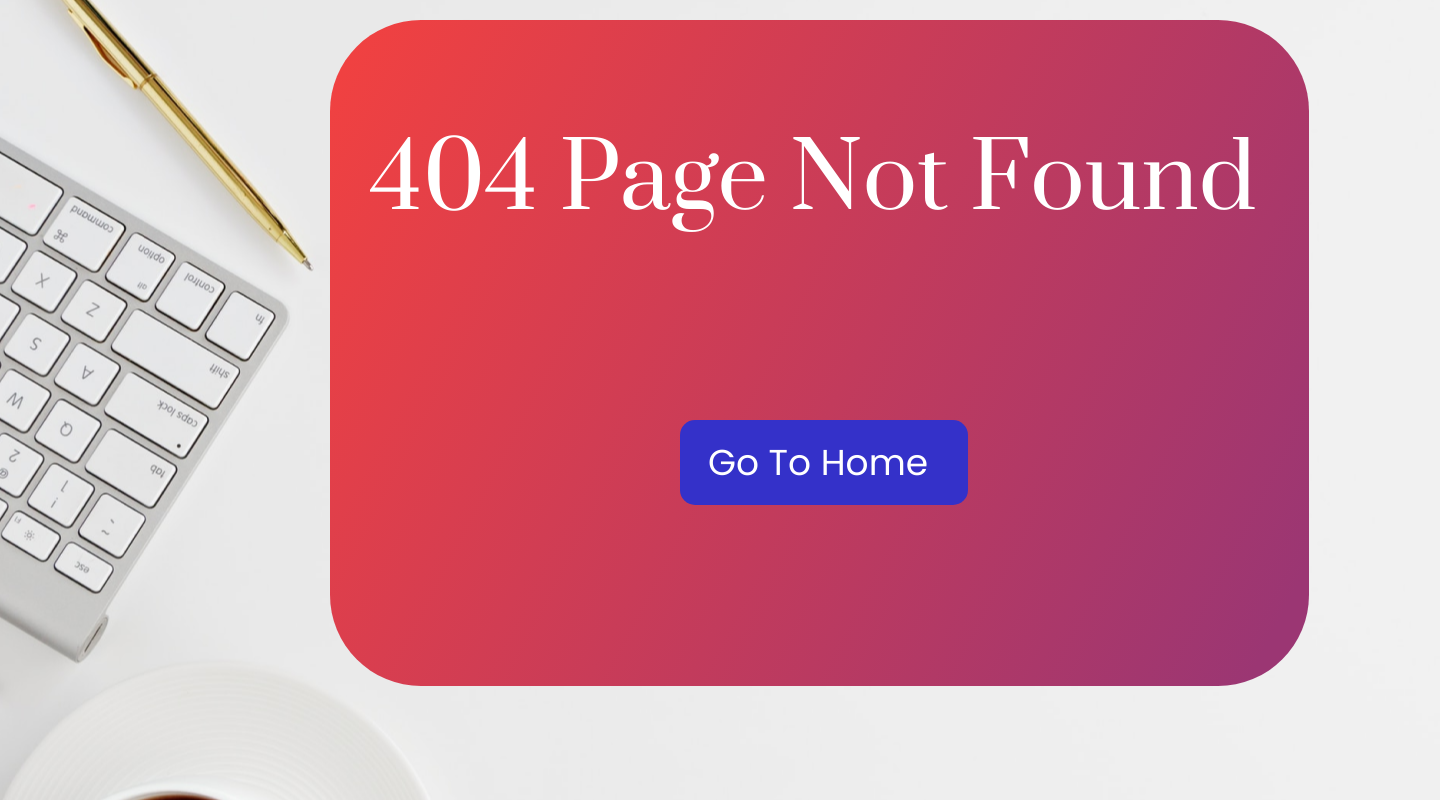
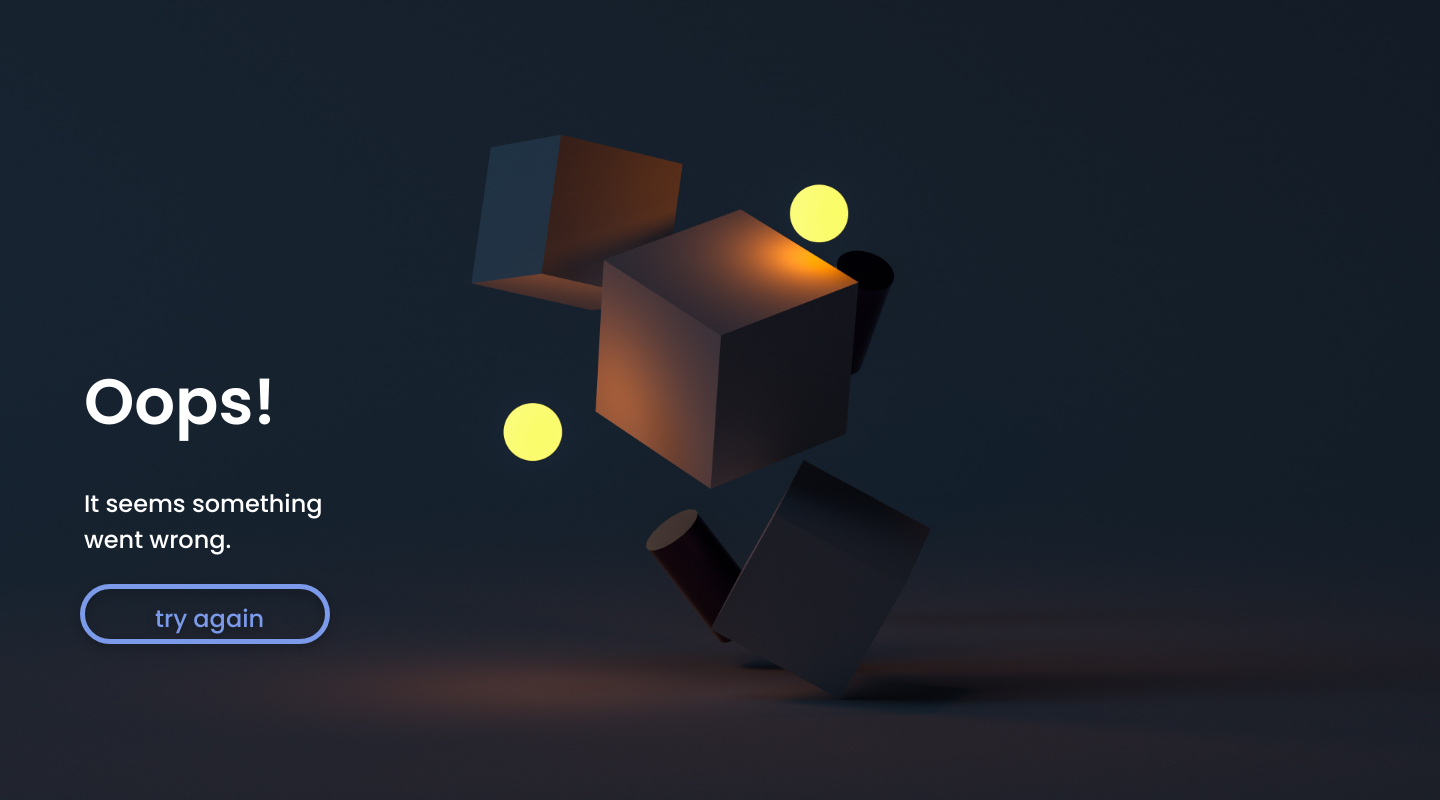
Before and after one commit to Unnusu/expenditure, a Django app: template home_app/templates/404.html in a window 1440 px wide. Run offline with Django 4.2, Linux system fonts and the light colour scheme; the template is opened without the code that fills it, so the values that code supplies are empty.

Commit message:
final changes hopefully

```diff
--- a/home_app/templates/404.html
+++ b/home_app/templates/404.html
@@ -9,9 +9,10 @@
     <!-- Bootstrap CSS -->
     <link rel="stylesheet" href="https://cdn.jsdelivr.net/npm/bootstrap@4.6.1/dist/css/bootstrap.min.css" integrity="sha384-zCbKRCUGaJDkqS1kPbPd7TveP5iyJE0EjAuZQTgFLD2ylzuqKfdKlfG/eSrtxUkn" crossorigin="anonymous">
     <link rel="stylesheet" type="text/css" href="{% static '/css/404.css' %}">
+    <link rel="stylesheet" type="text/css" href="{% static '/css/404s.css' %}">
     <title>404</title>
   </head>
-  <body background="{% static '/images/back.png' %}">
+  <body background="{% static '/images/welp.jpg' %}">
       <!-- Optional JavaScript; choose one of the two! -->
 
         <!-- Option 1: jQuery and Bootstrap Bundle (includes Popper) -->
@@ -25,9 +26,13 @@
         <script src="https://cdn.jsdelivr.net/npm/bootstrap@4.6.1/dist/js/bootstrap.min.js" integrity="sha384-VHvPCCyXqtD5DqJeNxl2dtTyhF78xXNXdkwX1CZeRusQfRKp+tA7hAShOK/B/fQ2" crossorigin="anonymous"></script>
         -->
 
-        <div class="rectangle">
-            <p class="error">404  Page Not Found</p>
-            <a href="{% url 'home' %}" class="btn"><h1 class="home">Go To Home</h1></a>
+        <div class="desktop-1 screen">
+          <h1 class="title">Oops!</h1>
+          <div class="it-seems-something-went-wrong">It seems something <br>went wrong.</div>
+          <div class="overlap-group">
+            <a href="{% url 'home' %}" class="rectangle-1"><div class="try-again">try again</div></a>
+
+          </div>
         </div>
   </body>
 
--- a/static/css/404.css
+++ b/static/css/404.css
@@ -1,58 +1,80 @@
-@import url('https://fonts.googleapis.com/css?family=Poppins:400,500,700');
-@import url('https://fonts.googleapis.com/css2?family=Prata&display=swap');
-body {
-    position: relative;
-    background-attachment: fixed;
-    background-repeat: no-repeat;
-    background-position: center;
+@import url("https://fonts.googleapis.com/css?family=Poppins:500,600");
+
+body{
+  align-items: flex-start;
+  background-size: 100% 100%;
+  display: flex;
+  flex-direction: column;
+  height: 800px;
+  padding: 364px 80px;
+  width: 1440px;
 }
-.rectangle{
-    position: absolute;
-    width: 979px;
-    height: 666px;
-    left :330px;
-    top: 20px;
+.desktop-1{
+    top:30px;
+}
 
-    background: linear-gradient(117.56deg, #F04141 2.98%, #9B3673 95.26%);
-    border-radius: 91px;
+.hidden,
+.hidden * {
+  pointer-events: none;
+  visibility: hidden;
 }
-.error{
-    position: absolute;
-    width: 908px;
-    height: 122px;
-    left: 40px;
-    top: 100px;
 
-    font-family: 'Prata';
-    font-style: normal;
-    font-weight: 400;
-    font-size: 90px;
-    line-height: 122px;
-    color: #FFFFFF;
+.overlap-group {
+  height: 68px;
+  margin-top: 26px;
+  position: relative;
+  width: 250px;
 }
-.btn{
-    position: absolute;
-    width: 288px;
-    height: 85px;
-    left: 350px;
-    top: 400px;
 
-    background: #3431C9;
-    border-radius: 15px;
+.try-again {
+  color: #7b9aea;
+  font-family: var(--font-family-poppins);
+  font-size: var(--font-size-m);
+  font-weight: 500;
+  left: 70px;
+  letter-spacing: 0;
+  position: absolute;
+  top: 12px;
 }
-.home{
-    position: absolute;
-    width: 250px;
-    height: 54px;
-    top: 15px;
 
-    font-family: 'Poppins';
-    font-style: normal;
-    font-weight: 400;
-    font-size: 36px;
-    line-height: 54px;
-    /* identical to box height */
+.rectangle-1 {
+  cursor: pointer;
+  height: 68px;
+  left: 0;
+  position: absolute;
+  top: 0;
+  transition: all 0.2s ease;
+  width: 250px;
+height: 60px;
 
 
-    color: #FFFFFF;
+border: 5px solid #7B9AEA;
+box-sizing: border-box;
+filter: drop-shadow(0px 4px 4px rgba(0, 0, 0, 0.25));
+border-radius: 40px;
 }
+
+.rectangle-1:hover {
+  transform: scale(1.3);
+}
+
+.title {
+  color: var(--white);
+  font-family: var(--font-family-poppins);
+  font-size: var(--font-size-xxl);
+  font-weight: 600;
+  letter-spacing: 0;
+  margin-left: 4px;
+  min-height: 96px;
+}
+
+.it-seems-something-went-wrong {
+  color: var(--white);
+  font-family: var(--font-family-poppins);
+  font-size: var(--font-size-m);
+  font-weight: 500;
+  letter-spacing: 0;
+  margin-left: 4px;
+  margin-top: 26px;
+  min-height: 72px;
+}
--- /dev/null
+++ b/static/css/404s.css
@@ -0,0 +1,131 @@
+
+
+:root {
+    --black:
+  rgba(0, 0, 0, 1);
+    --powder-blue:
+  rgba(177, 217, 219, 1);
+    --white-2:
+  rgba(255, 255, 255, 0.698);
+    --white:
+  rgba(255, 255, 255, 1);
+
+    --font-size-s: 20px;
+    --font-size-m: 24px;
+    --font-size-l: 32px;
+    --font-size-xxl: 64px;
+    --font-size-xxxl: 80px;
+    --font-size-xl2: 36px;
+
+    --font-family-dancing_script: "Dancing Script";
+    --font-family-inter: "Inter";
+    --font-family-poppins: "Poppins";
+    --font-family-poppins-medium: "Poppins-Medium";
+    --font-family-poppins-semibold: "Poppins-SemiBold";
+  }
+
+
+
+  .poppins-bold-black-80px {
+    color: var(--black);
+    font-family: var(--font-family-poppins);
+    font-size: var(--font-size-xxxl);
+    font-weight: 700;
+    font-style: normal;
+  }
+  .poppins-normal-black-24px {
+    color: var(--black);
+    font-family: var(--font-family-poppins);
+    font-size: var(--font-size-m);
+    font-weight: 400;
+    font-style: normal;
+  }
+  .poppins-normal-white-24px {
+    color: var(--white);
+    font-family: var(--font-family-poppins);
+    font-size: var(--font-size-m);
+    font-weight: 400;
+    font-style: normal;
+  }
+  .poppins-medium-black-24px {
+    color: var(--black);
+    font-family: var(--font-family-poppins);
+    font-size: var(--font-size-m);
+    font-weight: 500;
+    font-style: normal;
+  }
+  .poppins-medium-white-24px-2 {
+    color: var(--white-2);
+    font-family: var(--font-family-poppins);
+    font-size: var(--font-size-m);
+    font-weight: 500;
+    font-style: normal;
+  }
+  .border-1px-black {
+    border-width: 1px;
+    border-style: solid;
+    border-color: var(--black);
+  }
+  .poppins-bold-white-24px {
+    color: var(--white);
+    font-family: var(--font-family-poppins);
+    font-size: var(--font-size-m);
+    font-weight: 700;
+    font-style: normal;
+  }
+  .inter-medium-white-64px {
+    color: var(--white);
+    font-family: var(--font-family-inter);
+    font-size: var(--font-size-xxl);
+    font-weight: 500;
+    font-style: normal;
+  }
+  .poppins-medium-white-24px {
+    color: var(--white);
+    font-family: var(--font-family-poppins-medium);
+    font-size: var(--font-size-m);
+    font-weight: 500;
+    font-style: normal;
+  }
+  .inter-normal-white-32px {
+    color: var(--white);
+    font-family: var(--font-family-inter);
+    font-size: var(--font-size-l);
+    font-weight: 400;
+    font-style: normal;
+  }
+  .poppins-semi-bold-black-24px {
+    color: var(--black);
+    font-family: var(--font-family-poppins);
+    font-size: var(--font-size-m);
+    font-weight: 600;
+    font-style: normal;
+  }
+  .poppins-semi-bold-black-24px {
+    color: var(--black);
+    font-family: var(--font-family-poppins-semibold);
+    font-size: var(--font-size-m);
+    font-weight: 600;
+    font-style: normal;
+  }
+  .poppins-medium-white-20px {
+    color: var(--white);
+    font-family: var(--font-family-poppins);
+    font-size: var(--font-size-s);
+    font-weight: 500;
+    font-style: normal;
+  }
+  .poppins-medium-white-24px {
+    color: var(--white);
+    font-family: var(--font-family-poppins);
+    font-size: var(--font-size-m);
+    font-weight: 500;
+    font-style: normal;
+  }
+  .dancingscript-normal-white-36px {
+    color: var(--white);
+    font-family: var(--font-family-dancing_script);
+    font-size: var(--font-size-xl2);
+    font-weight: 400;
+    font-style: normal;
+  }
```
Also changed, not shown: db.sqlite3, static/images/welp.jpg (added).
